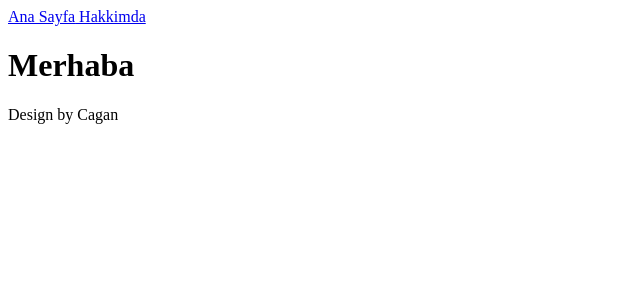
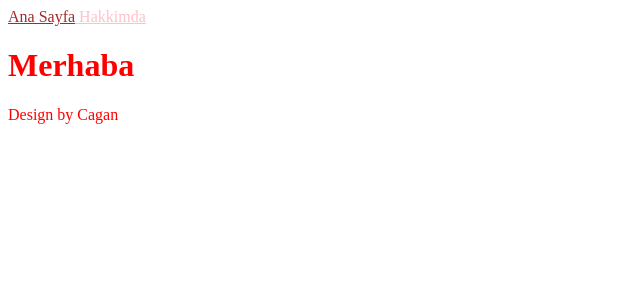
Before and after one commit to cagansevencan/NextJS-ExampleSite, a Next.js app: page /about in a window 1280 px wide. Shown: the top 300 px of the page, without its empty margins (0-640 px from the left). Built offline with nearby package versions, Linux system fonts and the light colour scheme.

Commit message:
Global/Scope Usage

```diff
--- /dev/null
+++ b/components/nav.module.css
@@ -0,0 +1,3 @@
+.link{
+    color: brown;
+}
--- a/components/navigation.js
+++ b/components/navigation.js
@@ -1,13 +1,14 @@
 import Link from 'next/link'
+import styles from './nav.module.css'
 
 function Navigation() {
   return (
     <nav>
       <Link href="/">
-        <a> Ana Sayfa</a>
+        <a className={styles.link}> Ana Sayfa</a>
       </Link>
       <Link href="/about">
-        <a> Hakkimda</a>
+        <a style={ {color: 'pink'}}> Hakkimda</a>
       </Link>
     </nav>
   )
--- /dev/null
+++ b/pages/_app.js
@@ -0,0 +1,7 @@
+import '../styles/app.css'
+import '../styles/navigation.css'
+
+// This default export is required in a new `pages/_app.js` file.
+export default function MyApp({ Component, pageProps }) {
+    return <Component {...pageProps} />
+}
--- /dev/null
+++ b/styles/app.css
@@ -0,0 +1,3 @@
+body{
+    color: red;
+}
--- /dev/null
+++ b/styles/navigation.css
@@ -0,0 +1,3 @@
+nav a {
+    color: greenyellow;
+}
```
Also changed, not shown: pages/index.js (+19 -0 lines).
